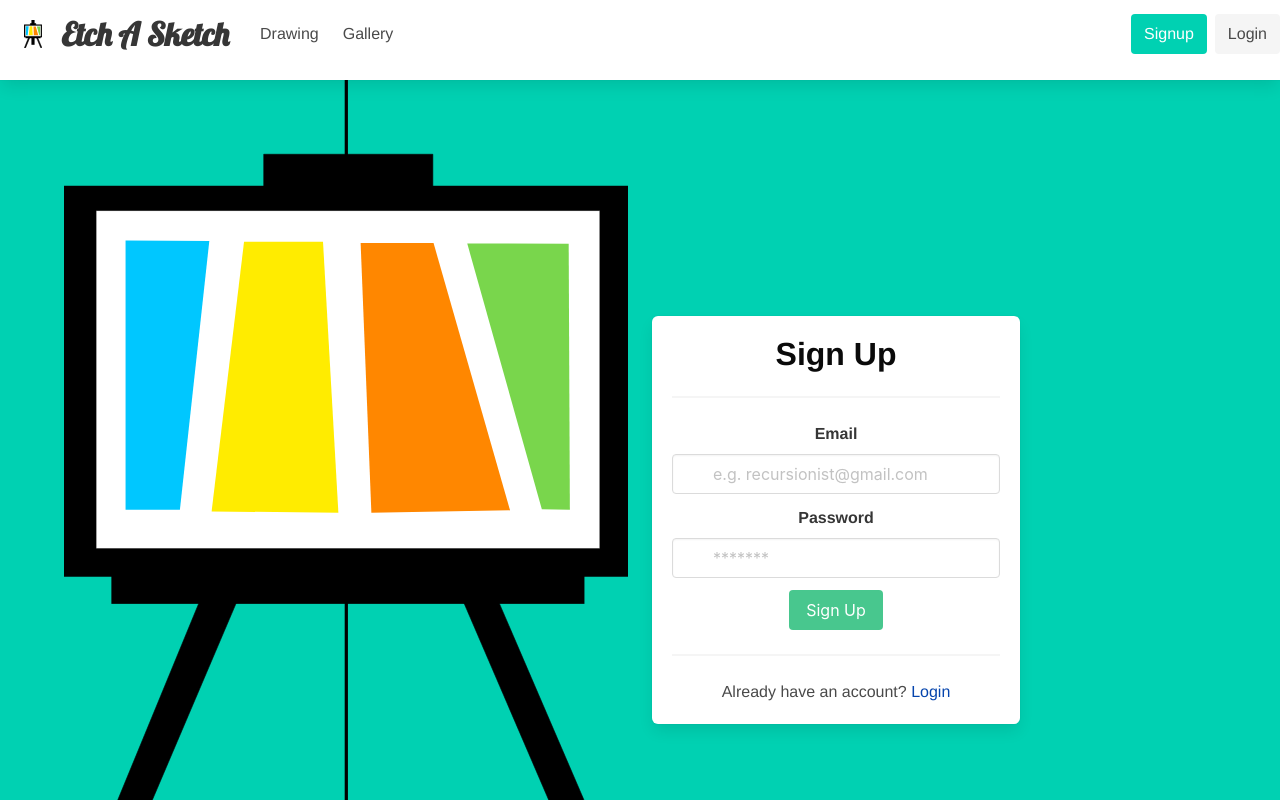
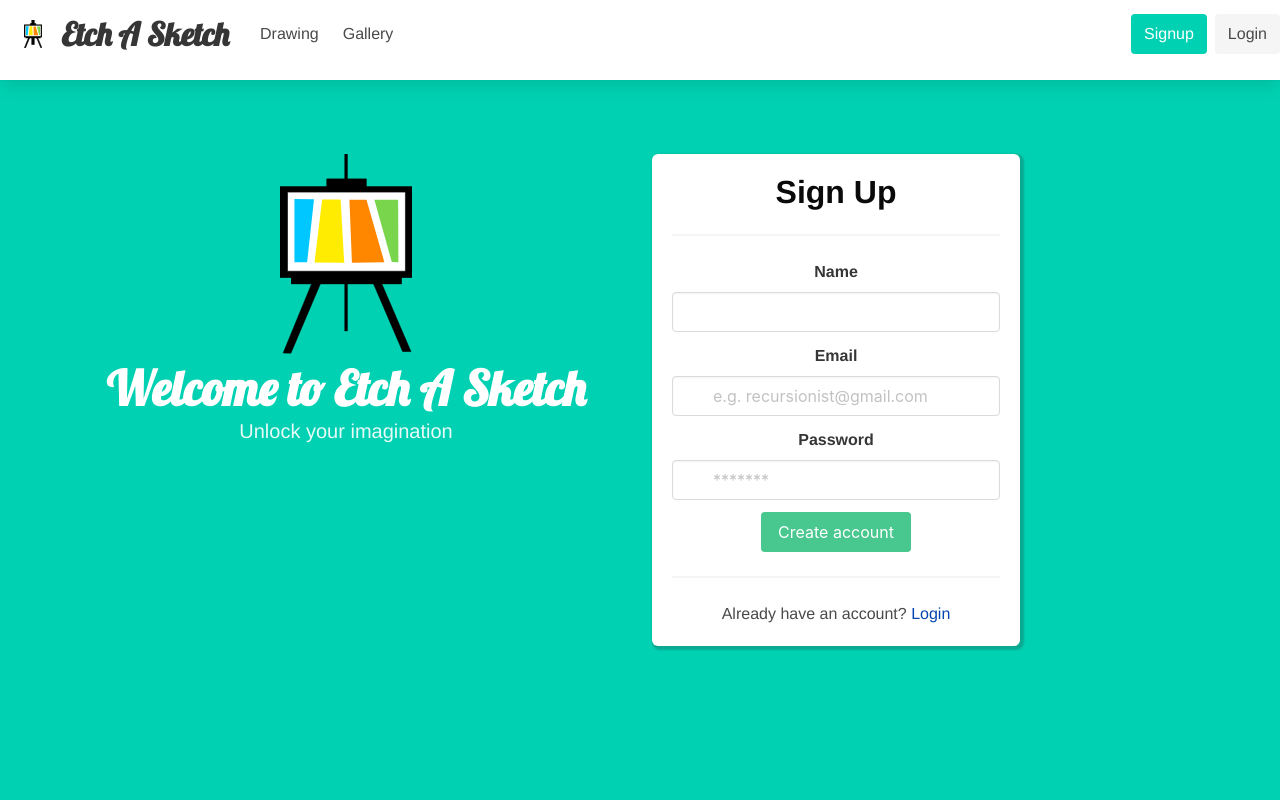
Before and after one commit to Recursion-Group-K/sketch, a Vue app: page /signup in a window 1280 px wide. Shown: the top 800 px of the page. Built offline with nearby package versions, Linux system fonts and the light colour scheme; no server answers; what vue-konva would draw is missing.

Commit message:
add createAccount method and corresponding state

```diff
--- a/src/pages/SignUp.vue
+++ b/src/pages/SignUp.vue
@@ -15,6 +15,10 @@
 .vertical-align {
     margin-bottom: auto;
 }
+.error {
+    color: crimson;
+    font-size: 16px;
+}
 </style>
 
 <template>
@@ -28,15 +32,35 @@
                         <p class="subtitle">Unlock your imagination</p>
                     </div>
                     <div class="column is-5-tablet is-4-desktop is-4-widescreen">
-                        <form action="" class="box">
+                        <form @submit.prevent="createAccount(inputs)" class="box">
                             <div class="title">
                                 <h1 class="has-text-black has-text-weight-bold">Sign Up</h1>
                             </div>
+                            <div v-if="isLoading">
+                                loading...
+                            </div>
+                            <span class="error" v-show="hasError">
+                                An error occured while processing your request.
+                            </span>
                             <hr />
+                            <div class="field">
+                                <label for="" class="label">Name</label>
+                                <div class="control has-icons-left">
+                                    <input
+                                        v-model="inputs.username"
+                                        type="text"
+                                        class="input"
+                                    />
+                                    <span class="icon is-small is-left">
+                                        <i class="fa fa-envelope"></i>
+                                    </span>
+                                </div>
+                            </div>
                             <div class="field">
                                 <label for="" class="label">Email</label>
                                 <div class="control has-icons-left">
                                     <input
+                                        v-model="inputs.email"
                                         type="email"
                                         placeholder="e.g. recursionist@gmail.com"
                                         class="input"
@@ -51,6 +75,7 @@
                                 <label for="" class="label">Password</label>
                                 <div class="control has-icons-left">
                                     <input
+                                        v-model="inputs.password"
                                         type="password"
                                         placeholder="*******"
                                         class="input"
@@ -62,7 +87,7 @@
                                 </div>
                             </div>
                             <div class="field">
-                                <button class="button is-success">Sign Up</button>
+                                <button class="button is-success">Create account</button>
                             </div>
                             <hr />
                             <div class="field">
@@ -82,13 +107,34 @@
     </section>
 </template>
 
-<style scoped lang="scss"></style>
+<script>
+import { mapState } from 'vuex'
 
-<script>
 export default {
     name: 'SignUp',
     data() {
-        return {};
+        return {
+            inputs: {
+                username: '',
+                email: '',
+                password: '',
+            },
+        };
     },
+    computed: mapState('signup', [
+        'isLoading',
+        'hasError',
+    ]),
+    methods: {
+        async createAccount({ username, email, password }) {
+            this.isLoading = true;
+            try {
+                await this.$store.dispatch('signup/createAccount', { username, email, password });
+                if(!this.hasError) this.$router.push({ name: 'Drawing' });
+            } catch(error) {
+                console.log(error);
+            }
+        }
+    }
 };
 </script>
```
